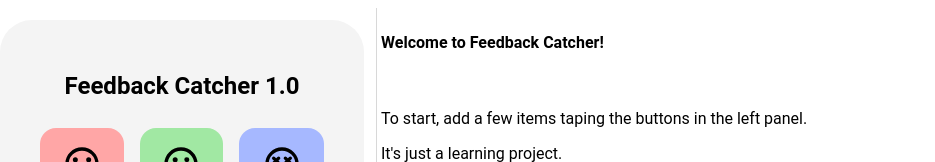
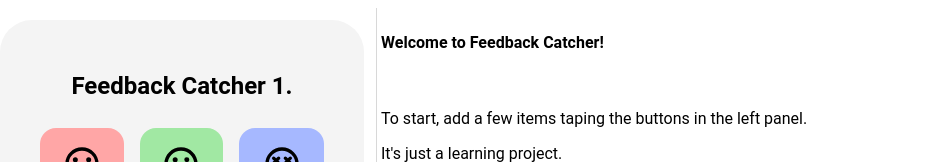
Before and after one commit to rontrias7/feedback-cartcher, a React (Create React App) app: page / in a window 1280 px wide. Shown: the top 162 px of the page, without its empty margins (20-955 px from the left). Built offline with nearby package versions, Linux system fonts and the light colour scheme.

Commit message:
few changes

```diff
--- a/src/App.js
+++ b/src/App.js
@@ -60,7 +60,7 @@ function App() {
       <section className="right-bar">
         <div className="main-card">
 
-          <h1 className="main-title">Feedback Catcher 1.0</h1>
+          <h1 className="main-title">Feedback Catcher 1.</h1>
 
 
           <ButtonXP className="button bad" onClick={handleText} mood="bad" text={<IconContext.Provider value={{ color: "black", className: "no-pointer", size: "3em" }}><RiEmotionUnhappyLine /></IconContext.Provider>} />
```
